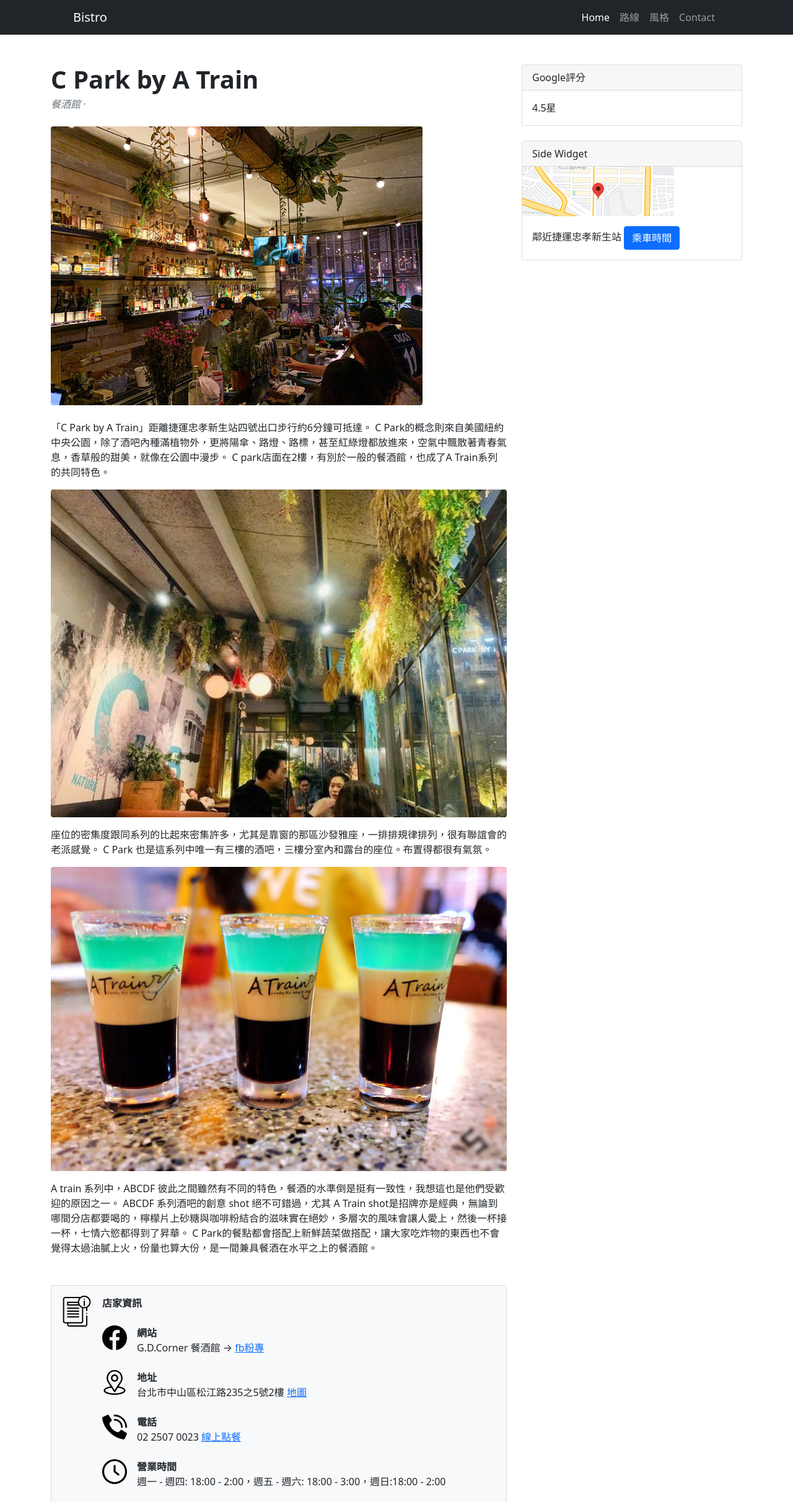
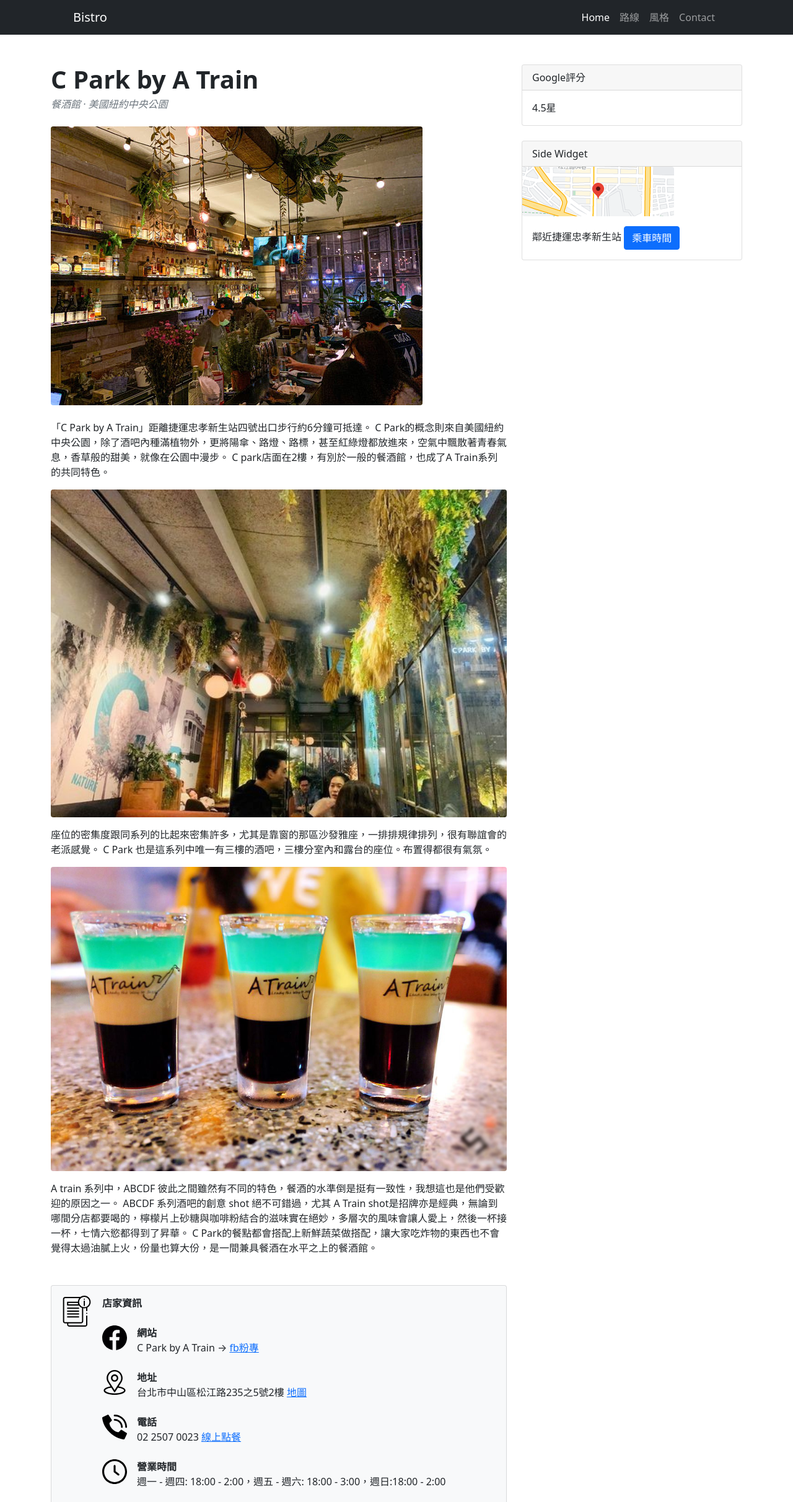
Before and after one commit to freedom3725/O-2, a plain HTML site: page index.html in a window 1280 px wide. Shown: the top 2424 px of the page at 62% size. Drawn offline with nearby package versions, Linux system fonts and the light colour scheme.

Commit message:
Update index.html

```diff
--- a/index.html
+++ b/index.html
@@ -38,7 +38,7 @@
                             <!-- Post title-->
                             <h1 class="fw-bolder mb-1">C Park by A Train</h1>
                             <!-- Post meta content-->
-                            <div class="text-muted fst-italic mb-2">餐酒館 · </div>
+                            <div class="text-muted fst-italic mb-2">餐酒館 · 美國紐約中央公園</div>
                             <!-- Post categories-->
                         </header>
                         <!-- Preview image figure-->
@@ -74,7 +74,7 @@
                                             <div class="flex-shrink-0"><img src="assets/FB.svg" alt="lacation" width="40" height="40"></div>
                                             <div class="ms-3">
                                                 <div class="fw-bold">網站</div>
-                                                G.D.Corner 餐酒館 →
+                                                C Park by A Train →
 												<a href="https://www.facebook.com/CentralParkbyATrainLeadsTheWayToJazz/ target="_blank" rel="noopener noreferrer">fb粉專</a>
                                             </div>
                                         </div>
```
